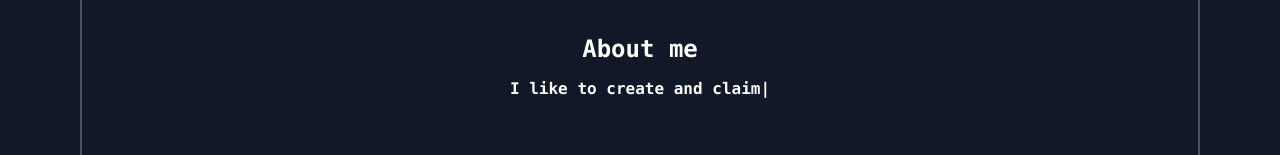
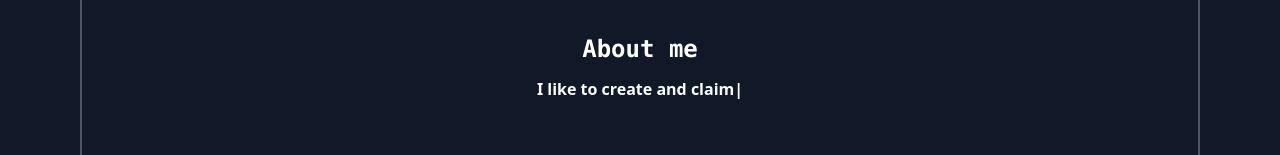
Before and after one commit to enermax5555/Portfolio, a React (Create React App) app in the folder portfolio/: page / in a window 1280 px wide. Shown: the part 425-580 px from the top of the page. Built offline with nearby package versions, Linux system fonts and the light colour scheme.

Commit message:
Added my interests, fixed the flip card to not glitch if u mouseover at the edge, changed fonts

```diff
--- a/portfolio/src/Components/About.js
+++ b/portfolio/src/Components/About.js
@@ -13,16 +13,15 @@ export default function About(){
     return(
     <main id='About' className='border-2 border-gray-600 border-solid lg:m-20 rounded-lg hover:border-gray-400 duration:700'>
         <selection className='flex justify-center pt-10 select-none'>
-            <p className='font-mono text-2xl text-white font-bold'>About me</p>
+            <p className='font-mono text-2xl text-white font-montserrat font-bold'>About me</p>
         </selection>
         <header className=''>
-            <div className='m-auto text-center text-white pt-3 px-10 font-mono font-bold'>
-                <div></div>
-        <DynamicAbout className=''/>
+            <div className='m-auto text-center text-white pt-3 px-10 font-sofia font-bold'>
+        <DynamicAbout className='font-sofia'/>
         <p className="py-2"></p>
         </div>
         <div className='grid grid-cols-1 lg:grid-cols-2 text-center text-white'>
-        <div className='m-10 text-left'>
+        <div className='m-10 text-left font-sofia'>
         <img className='m-auto pb-5 rounded-full w-10' src={require('../Assets/images/Skillgroup.png')}/>
 
            <p className='p-2 text-center font-bold text-lg'>What I like to create:</p>
@@ -33,6 +32,8 @@ export default function About(){
            <p className='pt-1'>-I like to learn and use new technologies</p>
            <p className='pt-1'>-I love to work in team and communicate with team members</p>
            <p className='pt-1'>-I enjoy and found it interesting, to work on huge projects!</p>
+
+
 
         </div>
 
@@ -48,24 +49,24 @@ export default function About(){
             </div>
              <div className='absolute backface-hidden rotate-y-full w-full h-full'>
 
-        <p className='text-center py-1 font-bold text-xl pb-2'>Skills</p>
+        <p className='text-center py-1 font-bold text-xl pb-2 font-montserrat'>Skills</p>
         <img className='m-auto rounded-full w-7' src={require('../Assets/images/Skillgroup.png')}/>
             <div className='grid grid-cols-4 pt-10'>
                 <div>
                 <img className='m-auto rounded-full w-7' src={require('../Assets/images/BaseCSS.png')}/>
-            <p className='p-3'><b>CSS</b> <br/> Bootstrap  <br/> Tailwind  <br/> Vanilla  <br/> SASS</p>
+            <p className='p-3 font-sofia'><b>CSS</b> <br/> Bootstrap  <br/> Tailwind  <br/> Vanilla  <br/> SASS</p>
             </div>
             <div>
             <img className='m-auto rounded-full w-7' src={require('../Assets/images/BaseJS.png')}/>
-            <p className='p-3'><b>JS</b> <br/> React <br/> PIXI</p>
+            <p className='p-3 font-sofia'><b>JS</b> <br/> React <br/> PIXI</p>
             </div>
             <div>
             <img className='m-auto rounded-full w-7' src={require('../Assets/images/BasePython.png')}/>
-                <p className='p-3'><b>Python</b>  <br/> Django  <br/> Pygame</p>
+                <p className='p-3 font-sofia'><b>Python</b>  <br/> Django  <br/> Pygame</p>
             </div>
             <div>
             <img className='m-auto rounded-full w-7' src={require('../Assets/images/BaseDB.png')}/>
-                <p className='p-3'><b>DB</b>  <br/> SQL  <br/> SQLlite</p>
+                <p className='p-3 font-sofia'><b>DB</b>  <br/> SQL  <br/> SQLlite</p>
             </div>
             </div>
             </div>
@@ -73,7 +74,7 @@ export default function About(){
         </div>
         </div>
         <p className='italic text-gray-400 text-center pt-5'>´Everyday, is a learning day´</p>
-            <p className='font-bold text-center text-white pb-5'>Winston Marshall</p>
+            <p className='font-bold text-center text-white pb-5 '>Winston Marshall</p>
         </header>
     </main>
     )
```
